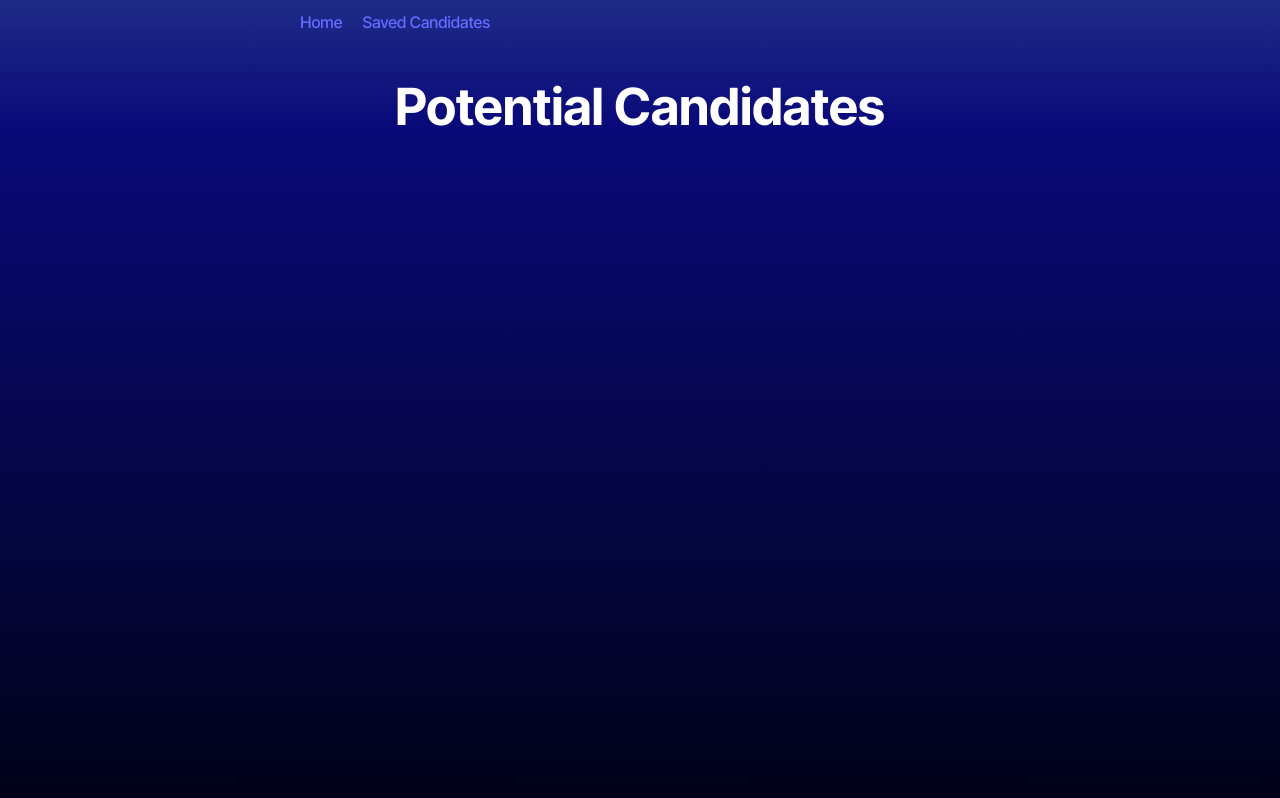
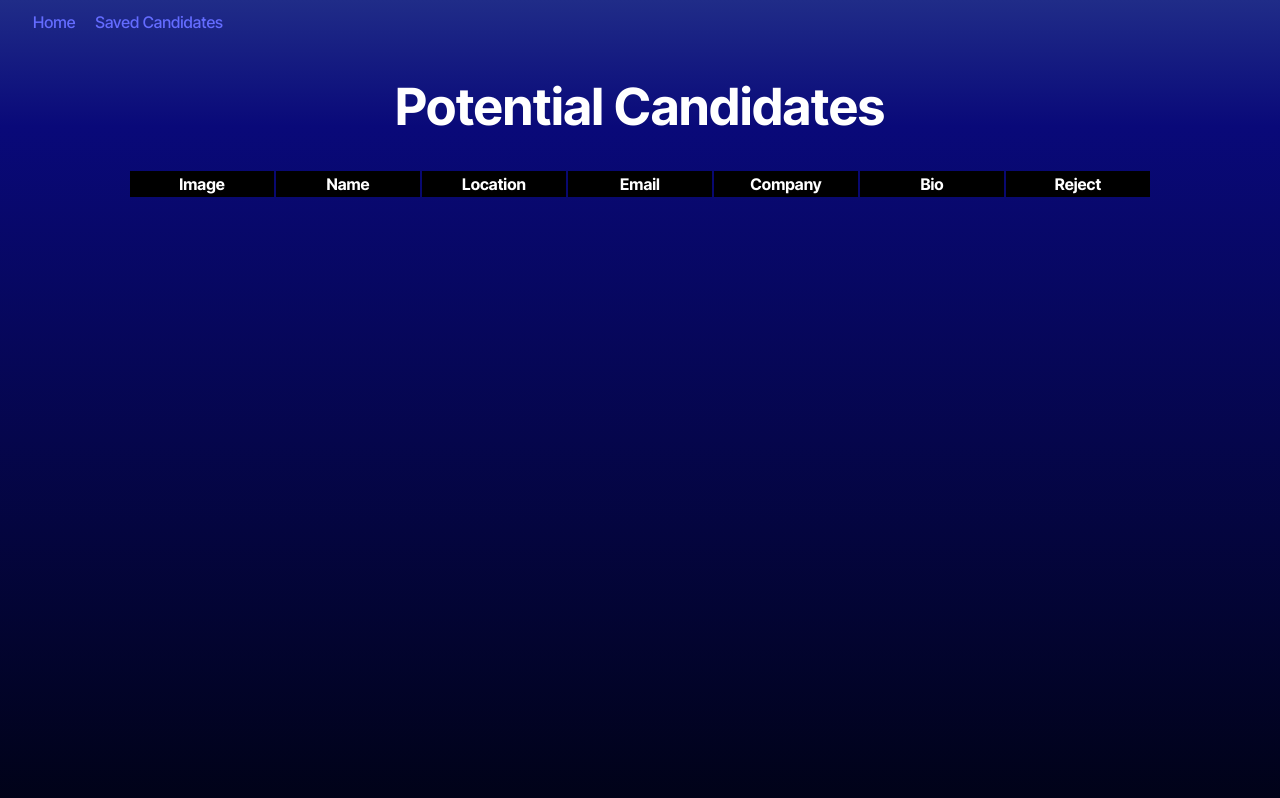
Before and after one commit to ashleymh060504/candidate-search-application, a React (Vite) app: page /SavedCandidates in a window 1280 px wide. Shown: the top 798 px of the page. Built offline with nearby package versions, Linux system fonts and the light colour scheme.

Commit message:
completed CandidateSearch, began completing SavedCandidates

```diff
--- a/src/index.css
+++ b/src/index.css
@@ -150,3 +150,7 @@ tbody tr:nth-child(odd) {
   align-items: center;
   width: 100%;
 }
+/* Created with Joem for the avatar_url column  */
+td > img {
+  width: 80px;
+}
--- a/src/pages/CandidateSearch.tsx
+++ b/src/pages/CandidateSearch.tsx
@@ -15,6 +15,9 @@ const CandidateSearch = () => {
     bio: ''
   });
 
+  // const currentNumber = 0;
+  const [currentNumber, setCurrentNumber] = useState<number>(0);
+
 
   useEffect(() => {
     async function getUsers() {
@@ -27,13 +30,28 @@ const CandidateSearch = () => {
 
   useEffect(() => {
     async function getUser() {
-      const data = await searchGithubUser(candidates[0].login);
+      const data = await searchGithubUser(candidates[currentNumber].login);
       console.log(data);
       setCurrentCandidate(data)
     }
     getUser()
-  }, [candidates])
+  }, [candidates, currentNumber])
 
+  const nextCandidate = () => {
+    console.log('next candidate')
+    setCurrentNumber(currentNumber + 1)
+  }
+  const saveCandidate = () => {
+    console.log('save candidate')
+
+    const savedCandidates = JSON.parse(localStorage.getItem('savedCandidates') || '[]' );
+
+    savedCandidates.push(currentCandidate);
+
+    localStorage.setItem('savedCandidates', JSON.stringify(savedCandidates))
+
+    nextCandidate();
+  }
 
   return (
     <div className="main-container">
@@ -49,8 +67,8 @@ const CandidateSearch = () => {
       </div>
 
       <div>
-        <button>Minus</button>
-        <button>Plus</button>
+        <button onClick={nextCandidate}>Next</button>
+        <button onClick={saveCandidate}>Save</button>
       </div>
     </div>
   )
--- a/src/pages/SavedCandidates.tsx
+++ b/src/pages/SavedCandidates.tsx
@@ -1,7 +1,63 @@
+import { useState, useEffect } from "react";
+
+
 const SavedCandidates = () => {
+
+  const [savedCandidates, setSavedCandidates] = useState([]);
+
+  useEffect(() => {
+    const savedCandidates = JSON.parse(localStorage.getItem('savedCandidates') || '[]');
+    setSavedCandidates(savedCandidates);
+  }, [])
+
+//Work on this function next. Review CandidateSearch.tsx for guidance.
+  function rejectCandidate() {
+    const savedCandidates = JSON.parse(localStorage.getItem('savedCandidates') || '[]');
+    let rejectedCandidate = savedCandidates.indexOf(savedCandidates);
+    savedCandidates.splice(rejectedCandidate);
+    localStorage.setItem('savedCandidates', JSON.stringify(savedCandidates));
+    setSavedCandidates(savedCandidates);
+  }
+
   return (
     <>
       <h1>Potential Candidates</h1>
+
+      <table className="table">
+        <thead>
+          <tr>
+            <th>Image</th>
+            <th>Name</th>
+            <th>Location</th>
+            <th>Email</th>
+            <th>Company</th>
+            <th>Bio</th>
+            <th>Reject</th>
+          </tr>
+        </thead>
+        <tbody>
+          {
+            savedCandidates.map((candidate, index) => {
+              return (
+                <tr key={index}>
+                  <td><img src={candidate?.avatar_url ? candidate.avatar_url : "https://placehold.co/400"} alt="placeholder" /></td>
+                  <td>{candidate.login}</td>
+                  <td>{candidate?.location ? candidate.location : "(No location provided)"}</td>
+                  <td>{candidate?.email ? candidate.email : "(No email provided)"}</td>
+                  <td>{candidate?.company ? candidate.company : "(No company provided)"}</td>
+                  <td>{candidate?.bio ? candidate.bio : "(No bio provided)"}</td>
+                  <td><button onClick={rejectCandidate}>Reject</button></td>
+                </tr>
+              )
+            })
+          }
+
+        </tbody>
+      </table>
+
+
+
+
     </>
   );
 };
--- a/vite.config.ts
+++ b/vite.config.ts
@@ -3,6 +3,6 @@ import react from '@vitejs/plugin-react';
 
 // https://vitejs.dev/config/
 export default defineConfig({
-  envDir: './environment',
+  envDir: './',
   plugins: [react()],
 });
```
